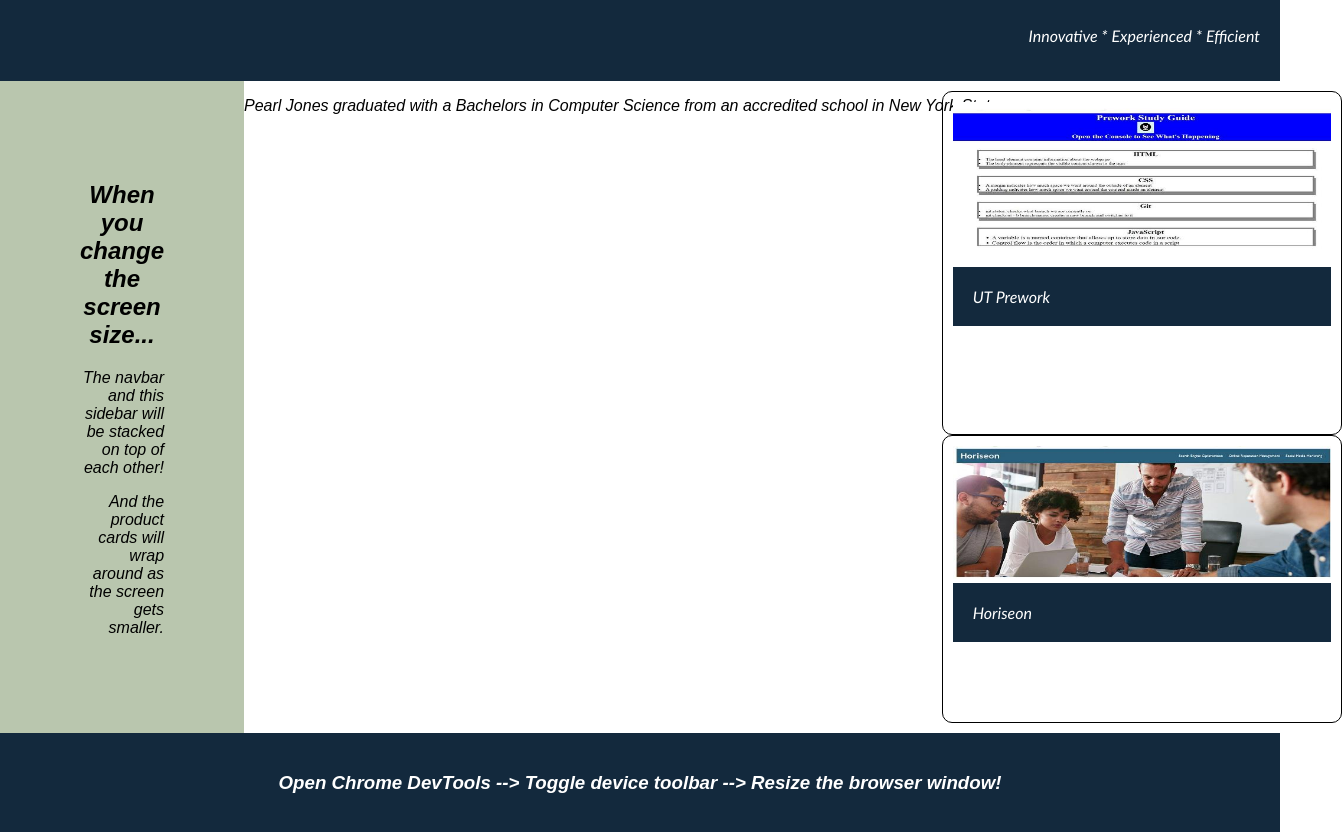
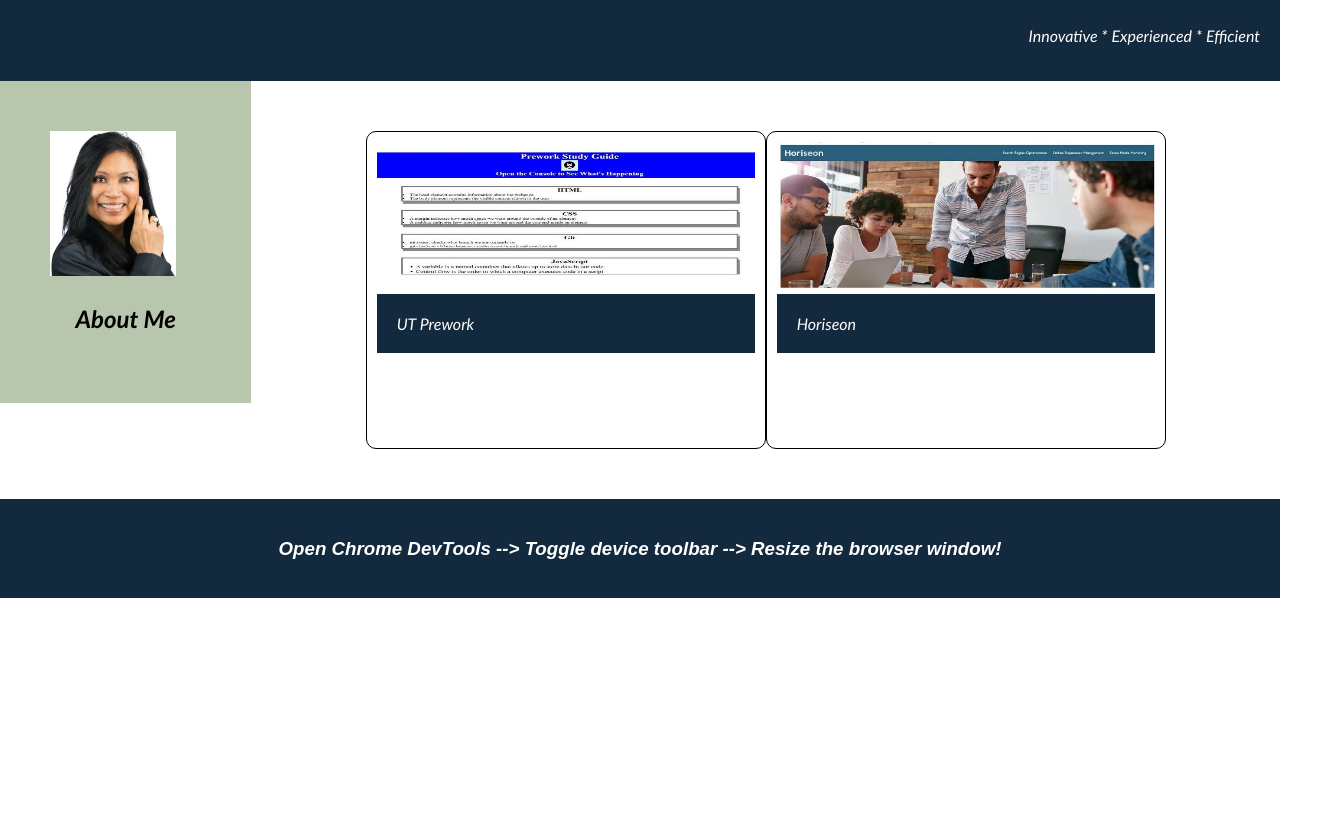
Before and after one commit to agentpj/PearlJonesWebsite, a plain HTML site: page index.html in a window 1280 px wide. Shown: the part 86-918 px from the top of the page, 1342 px wide, since content can reach past the window. After the commit the page ends 800 px from the top, so only its background shows below. Drawn offline with Linux system fonts and the light colour scheme.

Commit message:
About Me side works

```diff
--- a/assets/css/style.css
+++ b/assets/css/style.css
@@ -21,6 +21,10 @@ header h1{
   display:inline-block;
   font-size:30px;
 }
+
+/*
+The nav bar - the 4 selections inline
+*/
 
 header nav {
   padding-top: 15px;
@@ -51,21 +55,6 @@ p {
 }
 
 /*
-What happens when we set the display property to flex?
-TODO: Write your answer here
-The nav bar - the 4 topics stack
-*/
-
-
-/*
-nav a {
-  color: #13293d;
-  padding: 14px 20px;
-  text-decoration: none;
-  text-align: right;
-}
-*/
-/*
 What is the flex-wrap property?
 TODO: Write your answer here
 Everything in main just wraps around
@@ -78,10 +67,29 @@ main {
 aside {
   flex: 0;
   background-color: #b9c6ae;
-  padding: 80px;
+  padding: 50px;
   text-align: center;
 }
 
+.aboutme{
+  margin-left: 0px;
+  float: left;
+  width: 30%;
+  height: 100%;
+  font-family:'Gill Sans', 'Gill Sans MT', Calibri, 'Trebuchet MS', sans-serif;
+
+}
+
+.aboutme img {
+  float: center;
+  max-height: 150px;
+  margin-top: 0px;
+  padding-bottom: 5px;
+}
+.float-center {
+  float: center;
+  margin-right: 25px;
+}
 
 footer {
   padding: 20px;
@@ -95,9 +103,9 @@ What does the justify-content property do?
 The products are in the center, on the main axis
 */
 .products {
-  flex: 4;
+  flex: 2;
   background-color: #fff;
-  padding: 10px;
+  padding: 50px;
   display: flex;
   flex-wrap: wrap;
   justify-content: center;
--- a/index.html
+++ b/index.html
@@ -28,34 +28,21 @@
            </li>
         </ul>
       </nav>
-      <p> Innovative * Experienced * Efficient
-      </p>
+      <p>Innovative * Experienced * Efficient</p>
     </header>
 
-    <!-- Navbar
-    <nav>
-      <a href="#">About Me</a>
-      <a href="#">Work</a>
-      <a href="#">Contact Me</a>
-      <a href="#">Resume</a>
-    </nav> -->
 
     <!-- Body -->
     <main>
       <!-- Sidebar -->
-      <aside>
-        <h2>When you change the screen size...</h2>
-        <p>The navbar and this sidebar will be stacked on top of each other!</p>
-        <p>
-          And the product cards will wrap around as the screen gets smaller.
-        </p>
+      <aside id="aboutme" class="aboutme">
+        <img src="./assets/images/pearlphoto.jpg"
+        alt="A photo of Pearl Jones"
+        class = "float-center" />
+
+        <h2>About Me</h2>
+
       </aside>
-
-
-         <p>Pearl Jones graduated with a Bachelors in Computer Science from an
-   accredited school in New York State.
-         </p>
-
 
       <!-- Portfolio cards -->
       <div class="products">
@@ -84,6 +71,7 @@
           />
         </section> -->
       </div>
+
     </main>
 
     <!-- Footer -->
```
